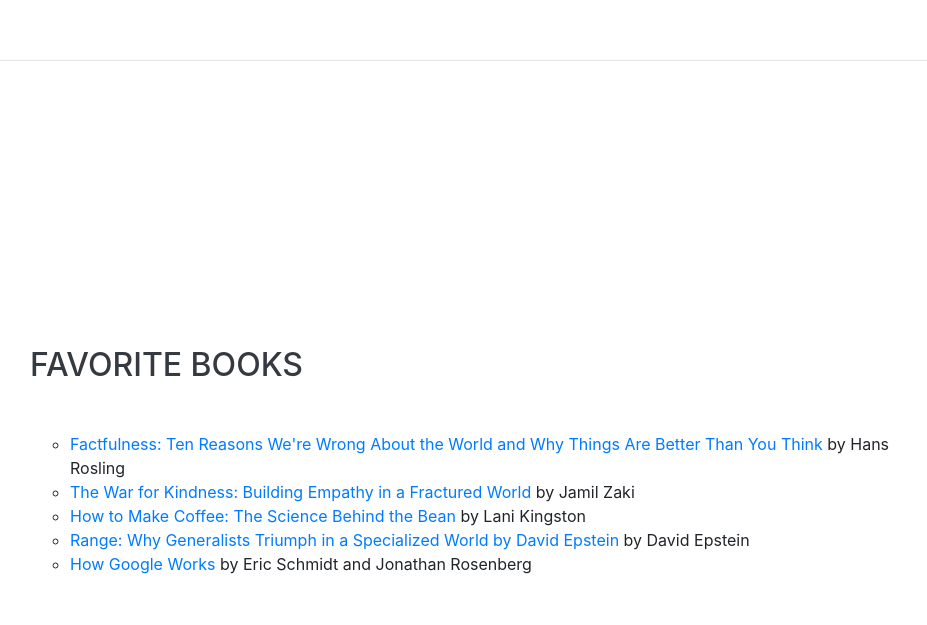
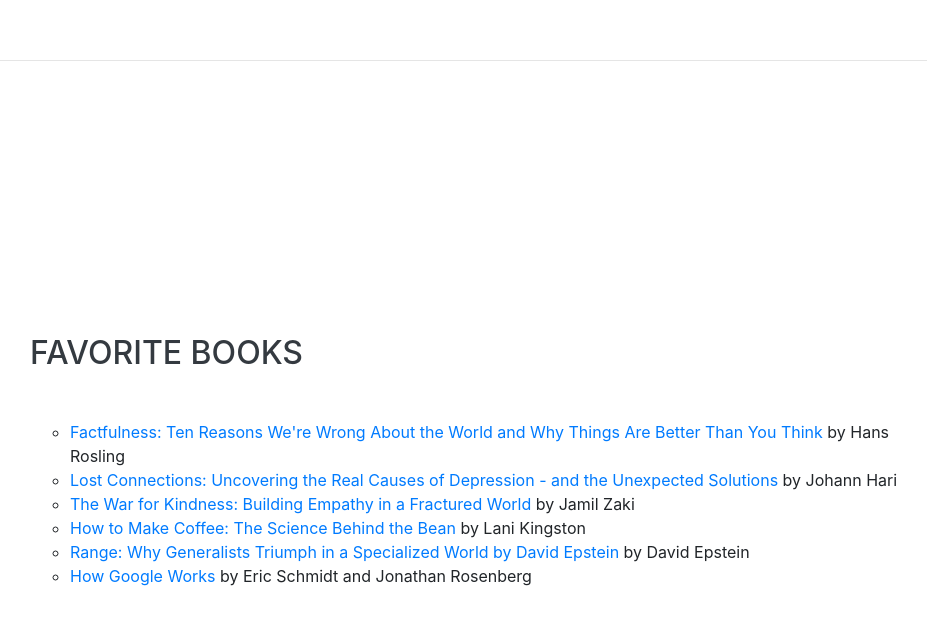
Before and after one commit to chris-gomes/PersonalWebsite, a website with bundled scripts: page index.html in a window 1280 px wide. Shown: the part 1541-2166 px from the top of the page, without its empty margins (290-1217 px from the left). Built offline with nearby package versions, Linux system fonts and the light colour scheme; a web font is replaced by a local one.

Commit message:
updated favorite book list

```diff
--- a/index.html
+++ b/index.html
@@ -116,6 +116,12 @@
                         <span>by Hans Rosling</span>
                     </li>
                     <li>
+                        <a class="text-primary" href="https://thelostconnections.com/">
+                            Lost Connections: Uncovering the Real Causes of Depression - and the Unexpected
+                            Solutions</a>
+                        <span>by Johann Hari</span>
+                    </li>
+                    <li>
                         <a class="text-primary" href="https://www.warforkindness.com/">
                             The War for Kindness: Building Empathy in a Fractured World</a>
                         <span>by Jamil Zaki</span>
```
